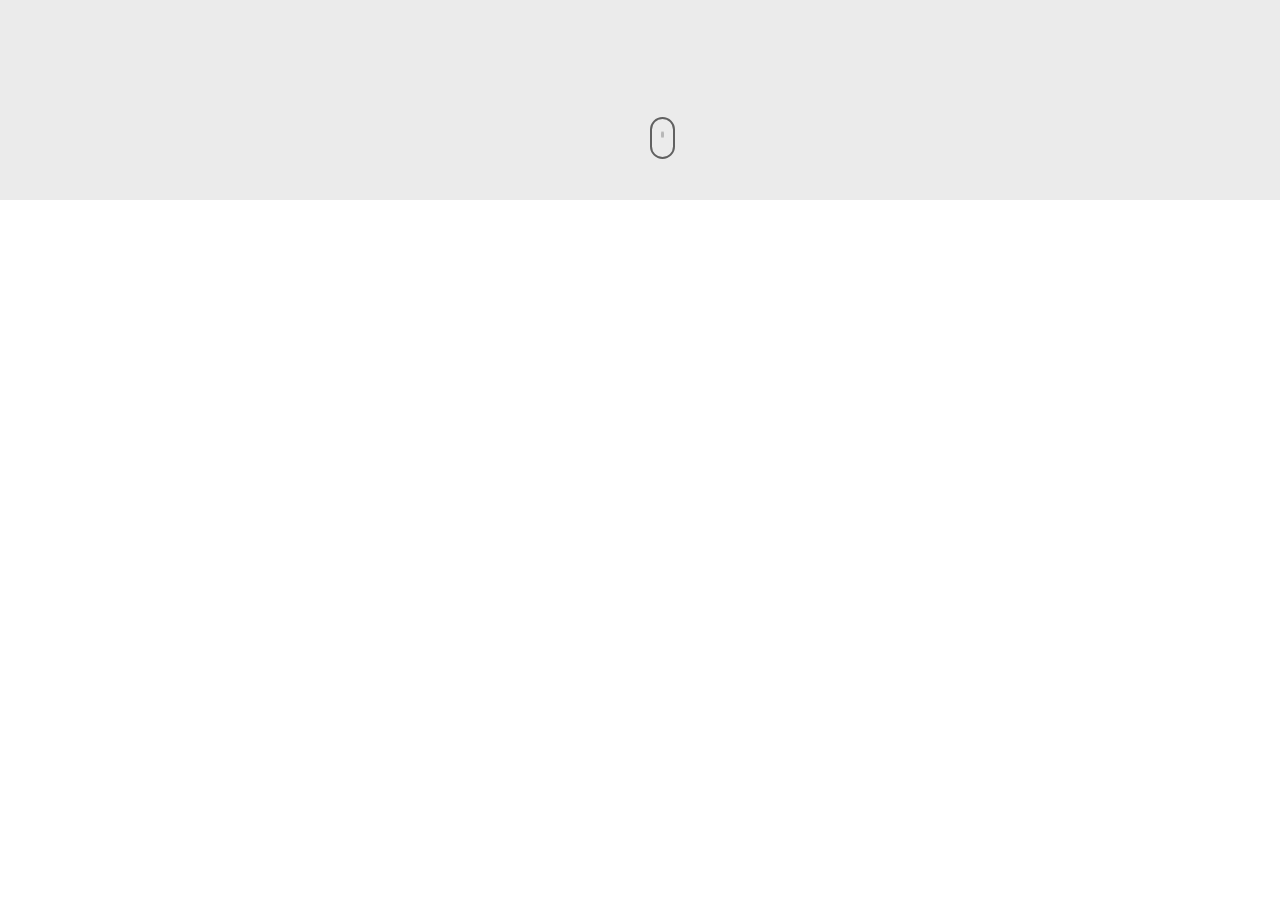
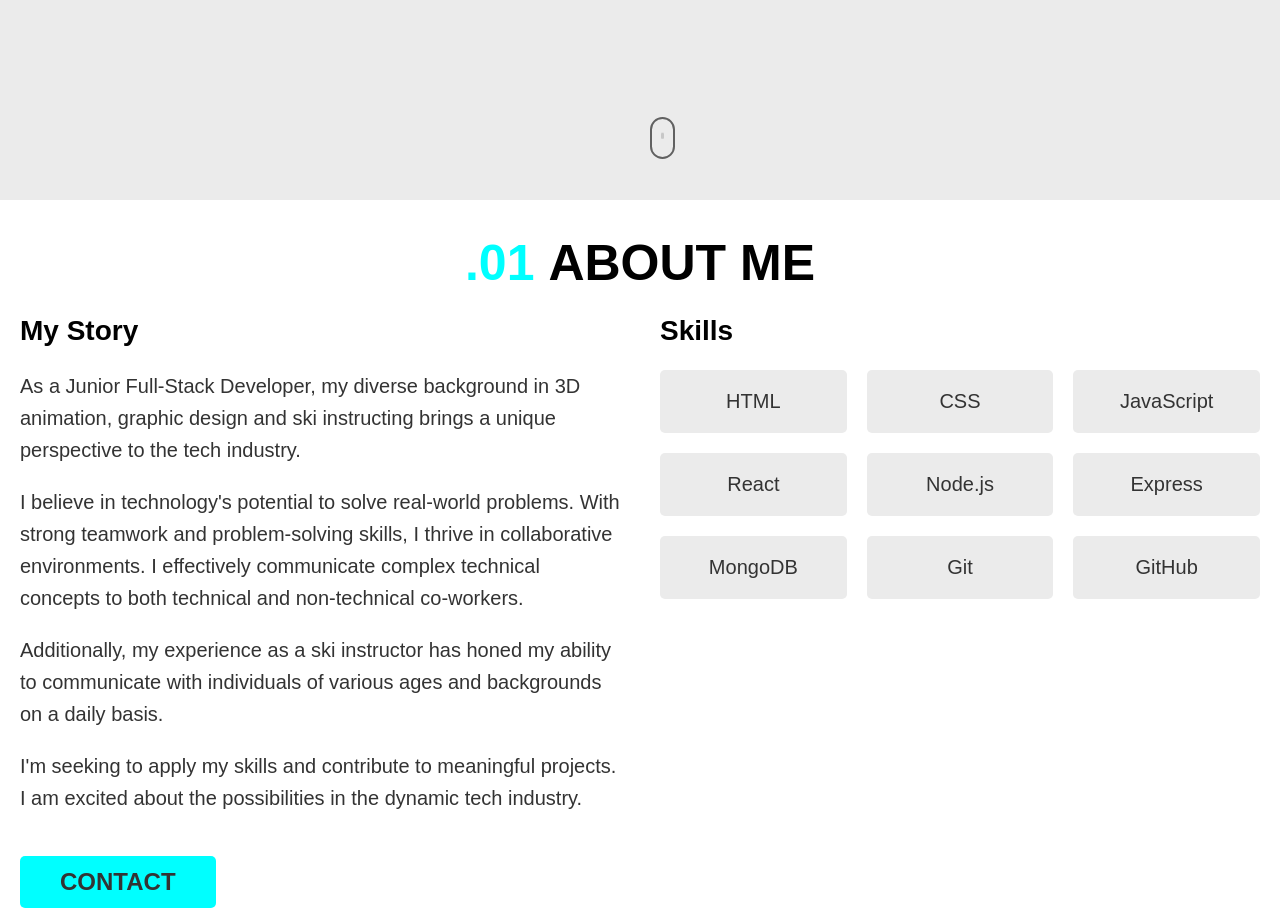
Before and after one commit to hroarr28/Portfolio, a React (Create React App) app in the folder my-app/: page / in a window 1280 px wide. Shown: the part 600-1508 px from the top of the page. Before the commit the page ends 800 px from the top, so only its background shows below. Built offline with nearby package versions, Linux system fonts and the light colour scheme; the HTML template or start-up script is replaced by a standard one.

Commit message:
About section complete and anchor added to about li

```diff
--- a/my-app/src/App.js
+++ b/my-app/src/App.js
@@ -1,12 +1,19 @@
 import HomePage from "./Components/HomePage/HomePage";
 import "./App.css";
 import NavBar from "./Components/NavBar/NavBar";
+import {useRef} from "react";
 
-function App() {
+export function App() {
+  const aboutRef = useRef(null);
+
+  function scrollToAbout() {
+    aboutRef.current.scrollIntoView({behavior: "smooth"});
+  }
+
   return (
     <div className='App'>
-      <NavBar />
-      <HomePage />
+      <NavBar scrollToAbout={scrollToAbout} />
+      <HomePage aboutRef={aboutRef} scrollToAbout={scrollToAbout} />
     </div>
   );
 }
--- /dev/null
+++ b/my-app/src/Components/AboutSection/AboutSection.css
@@ -0,0 +1,174 @@
+.AboutSection {
+  display: flex;
+  justify-content: center;
+  align-items: flex-start;
+}
+
+.MyStory {
+  font-family: "Source Sans 3", sans-serif;
+  font-weight: 400;
+  font-size: 2rem;
+  /* margin-top: 2rem; */
+  margin-bottom: 0.2rem;
+  line-height: 1.6;
+  padding: 0rem;
+  color: #333333;
+}
+
+.AboutSection h2 {
+  font-family: "Source Sans 3", sans-serif;
+  font-weight: 700;
+  font-size: 2.8rem;
+}
+.AboutTitle h1 {
+  display: flex;
+  justify-content: center;
+  font-family: "Source Sans 3", sans-serif;
+  font-weight: 800;
+  font-size: 5rem;
+  margin-bottom: 0rem;
+}
+
+.AboutSection-Left {
+  flex: 1;
+  max-width: 60rem;
+  margin-right: 2rem;
+}
+
+.AboutSection-Right {
+  flex: 1;
+  max-width: 60rem;
+  margin-left: 2rem;
+}
+
+.AboutSection-Right-Top {
+  display: grid;
+  grid-template-columns: repeat(3, 1fr);
+
+  grid-column-gap: 2rem;
+  grid-row-gap: 2rem;
+
+  text-align: center;
+  font-family: "Source Sans 3", sans-serif;
+  font-weight: 400;
+  font-size: 2rem;
+
+  color: #333333;
+}
+
+.ContactButton {
+  background-color: #00ffff;
+  margin-top: 4rem;
+  border: none;
+  border-radius: 5px;
+  padding: 1.2rem 4rem;
+  font-family: "Source Sans 3", sans-serif;
+  font-weight: 700;
+  font-size: 2.4rem;
+  color: #333333;
+  transition: transform 0.2s ease-in-out;
+}
+
+.ContactButton:hover {
+  cursor: pointer;
+  transform: translateY(-0.5rem);
+}
+
+p.HTML {
+  background-color: #ebebeb;
+  padding: 2rem 4rem;
+  border-radius: 5px;
+  margin: 0rem;
+}
+
+p.HTML:hover {
+  background-color: #00ffff;
+}
+
+p.CSS {
+  background-color: #ebebeb;
+  padding: 2rem 4rem;
+  border-radius: 5px;
+  margin: 0rem;
+}
+
+p.CSS:hover {
+  background-color: #00ffff;
+}
+
+p.JavaScript {
+  background-color: #ebebeb;
+  padding: 2rem 4rem;
+  border-radius: 5px;
+  margin: 0rem;
+}
+
+p.JavaScript:hover {
+  background-color: #00ffff;
+}
+
+p.React {
+  background-color: #ebebeb;
+  padding: 2rem 4rem;
+  border-radius: 5px;
+  margin: 0rem;
+}
+
+p.React:hover {
+  background-color: #00ffff;
+}
+
+p.NodeJS {
+  background-color: #ebebeb;
+  padding: 2rem 4rem;
+  border-radius: 5px;
+  margin: 0rem;
+}
+
+p.NodeJS:hover {
+  background-color: #00ffff;
+}
+
+p.Express {
+  background-color: #ebebeb;
+  padding: 2rem 4rem;
+  border-radius: 5px;
+  margin: 0rem;
+}
+
+p.Express:hover {
+  background-color: #00ffff;
+}
+
+p.MongoDB {
+  background-color: #ebebeb;
+  padding: 2rem 4rem;
+  border-radius: 5px;
+  margin: 0rem;
+}
+
+p.MongoDB:hover {
+  background-color: #00ffff;
+}
+
+p.Git {
+  background-color: #ebebeb;
+  padding: 2rem 4rem;
+  border-radius: 5px;
+  margin: 0rem;
+}
+
+p.Git:hover {
+  background-color: #00ffff;
+}
+
+p.GitHub {
+  background-color: #ebebeb;
+  padding: 2rem 4rem;
+  border-radius: 5px;
+  margin: 0rem;
+}
+
+p.GitHub:hover {
+  background-color: #00ffff;
+}
--- /dev/null
+++ b/my-app/src/Components/AboutSection/AboutSection.js
@@ -0,0 +1,55 @@
+import "./AboutSection.css";
+
+export default function AboutSection() {
+  return (
+    <div>
+      <div className='AboutTitle'>
+        <h1>
+          <span style={{color: "#00FFFF"}}>.01&nbsp; </span>ABOUT ME
+        </h1>
+      </div>
+      <div className='AboutSection'>
+        <div className='AboutSection-Left'>
+          <h2>My Story</h2>
+          <p className='MyStory'>
+            As a Junior Full-Stack Developer, my diverse background in 3D
+            animation, graphic design and ski instructing brings a unique
+            perspective to the tech industry.
+          </p>
+          <p className='MyStory'>
+            I believe in technology's potential to solve real-world problems.
+            With strong teamwork and problem-solving skills, I thrive in
+            collaborative environments. I effectively communicate complex
+            technical concepts to both technical and non-technical co-workers.
+          </p>
+          <p className='MyStory'>
+            Additionally, my experience as a ski instructor has honed my ability
+            to communicate with individuals of various ages and backgrounds on a
+            daily basis.
+          </p>
+          <p className='MyStory'>
+            I'm seeking to apply my skills and contribute to meaningful
+            projects. I am excited about the possibilities in the dynamic tech
+            industry.
+          </p>
+
+          <button className='ContactButton'>CONTACT</button>
+        </div>
+        <div className='AboutSection-Right'>
+          <h2>Skills</h2>
+          <div className='AboutSection-Right-Top'>
+            <p className='HTML'>HTML</p>
+            <p className='CSS'>CSS</p>
+            <p className='JavaScript'>JavaScript</p>
+            <p className='React'>React</p>
+            <p className='NodeJS'>Node.js</p>
+            <p className='Express'>Express</p>
+            <p className='MongoDB'>MongoDB</p>
+            <p className='Git'>Git</p>
+            <p className='GitHub'>GitHub</p>
+          </div>
+        </div>
+      </div>
+    </div>
+  );
+}
--- a/my-app/src/Components/HeroText/HeroText.css
+++ b/my-app/src/Components/HeroText/HeroText.css
@@ -41,6 +41,12 @@
   font-weight: 700;
   font-size: 2.4rem;
   color: #333333;
+  transition: transform 0.2s ease-in-out;
+}
+
+.HeroText button:hover {
+  cursor: pointer;
+  transform: translateY(-0.5rem);
 }
 
 .scroll-downs {
--- a/my-app/src/Components/HomePage/HomePage.js
+++ b/my-app/src/Components/HomePage/HomePage.js
@@ -2,9 +2,11 @@ import React from "react";
 import "./HomePage.css";
 import HeroText from "../HeroText/HeroText";
 import LeftSideLinks from "../LeftSideLinks/LeftSideLinks";
+import AboutSection from "../AboutSection/AboutSection";
 
-export default function HomePage() {
+export default function HomePage(props) {
   return (
+    <>
       <div className='HomePage'>
         <div className='left-container'>
           <LeftSideLinks />
@@ -13,5 +15,10 @@ export default function HomePage() {
           <HeroText />
         </div>
       </div>
+
+      <div ref={props.aboutRef} className='about-container'>
+        <AboutSection />
+      </div>
+    </>
   );
 }
--- a/my-app/src/Components/NavBar/NavBar.js
+++ b/my-app/src/Components/NavBar/NavBar.js
@@ -1,7 +1,7 @@
 import "./NavBar.css";
 import Portrait from "../../Icons/website image2.png";
 
-export default function NavBar() {
+export default function NavBar(props) {
   return (
     <div className='NavBar'>
       <div className='NavBar-Left-side'>
@@ -11,7 +11,7 @@ export default function NavBar() {
       <div className='NavBar-Links'>
         <ul>
           <li>HOME</li>
-          <li>ABOUT</li>
+          <li onClick={props.scrollToAbout}>ABOUT</li>
           <li>PROJECTS</li>
           <li>CONTACT</li>
         </ul>
```
Lines whose indentation alone changed are shown as unchanged.
